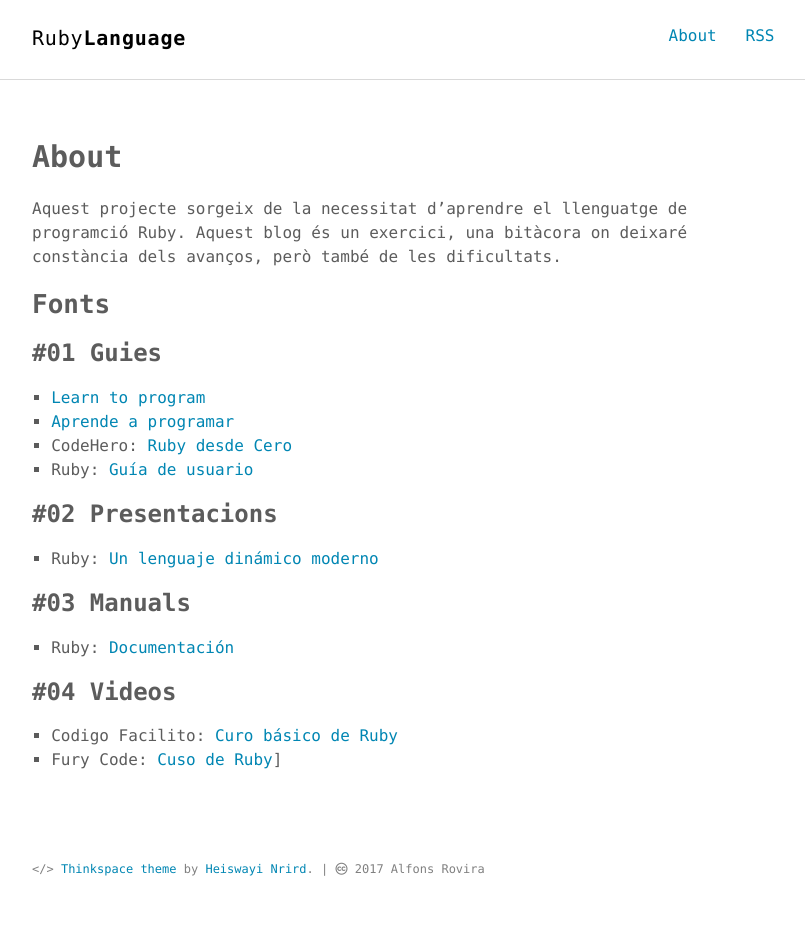
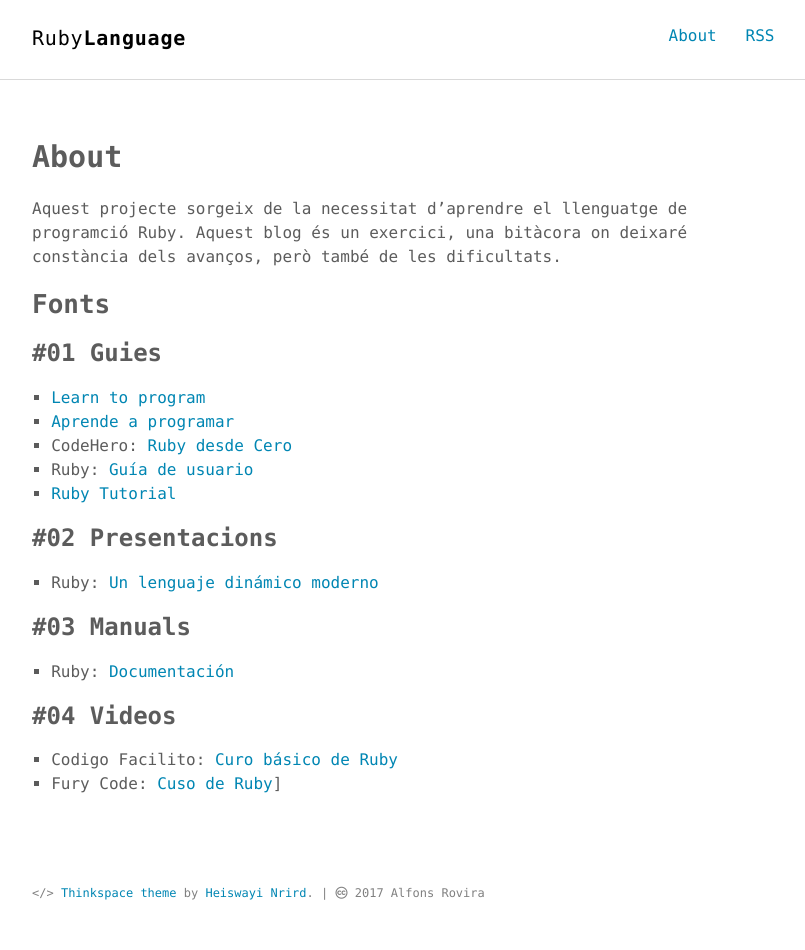
Before and after one commit to inclusa/ruby, a Jekyll site: the page built from about.md, in a window 1280 px wide. Shown: the whole page, without its empty margins (232-1037 px from the left). Built offline with Jekyll 4.4.1, drawn with Linux system fonts in a browser that asks for light colours; before the commit the page ends 926 px from its top, so only the background shows below that.

Commit message:
Tutorial

```diff
--- a/about.md
+++ b/about.md
@@ -15,6 +15,7 @@ Aquest projecte sorgeix de la necessitat d'aprendre el llenguatge de programció
 - [Aprende a programar](http://rubysur.org/aprende.a.programar/)
 - CodeHero: [Ruby desde Cero](http://codehero.co/series/ruby-desde-cero.html)
 - Ruby: [Guía de usuario](http://es.tldp.org/Manuales-LuCAS/doc-guia-usuario-ruby/guia-usuario-ruby.pdf)
+- [Ruby Tutorial](http://tryruby.org/levels/1/challenges/0)
 
 ### #02 Presentacions
 
```
